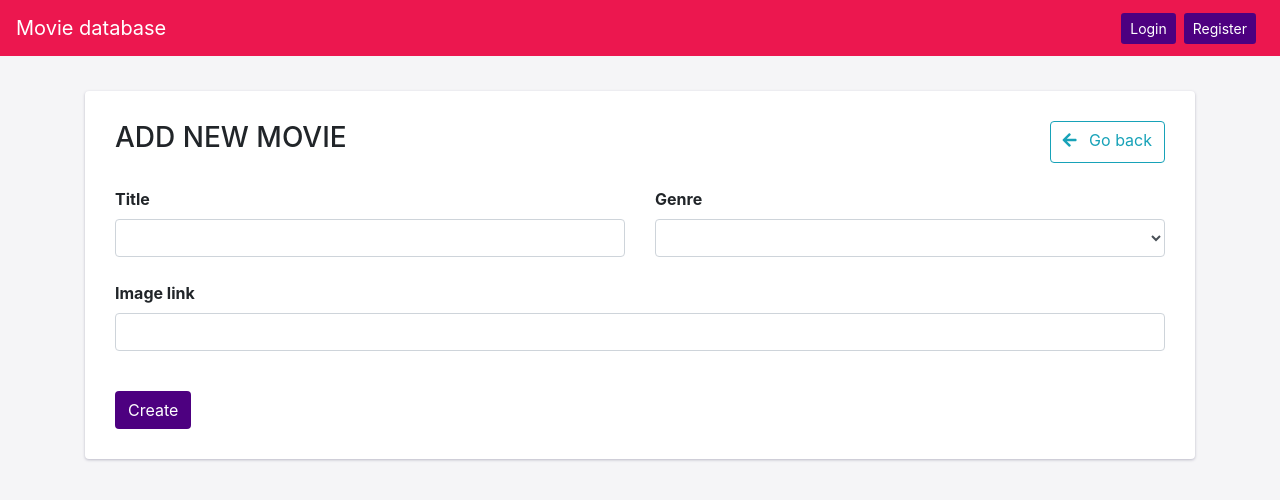
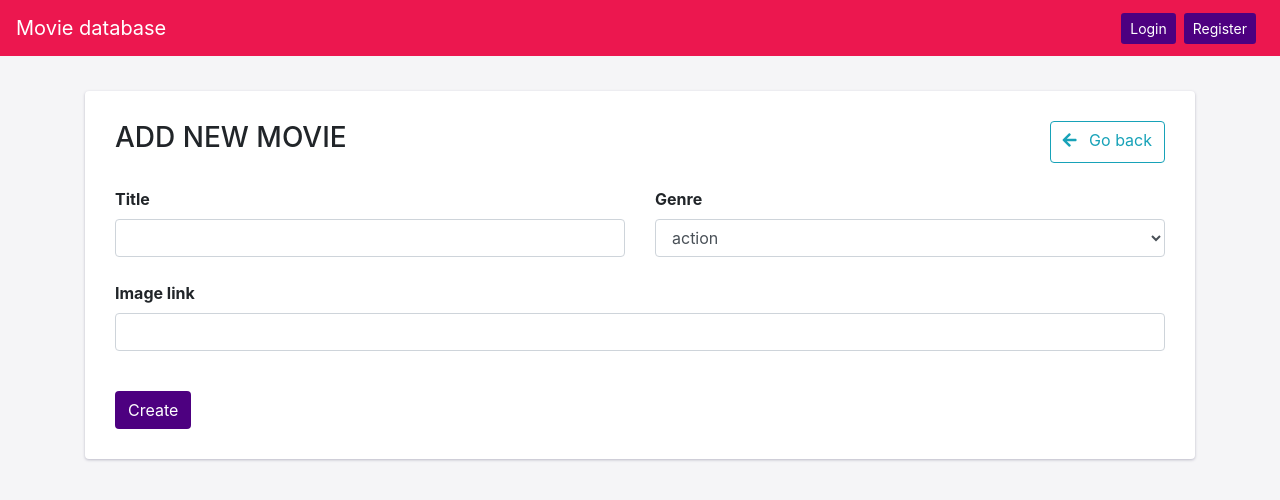
Before and after one commit to NIghtCrawlerR/MovieDB-React-Mongo-Node-, a React (Create React App) app in the folder client/: page /create in a window 1280 px wide. Shown: the top 500 px of the page. Built offline with nearby package versions, Linux system fonts and the light colour scheme.

Commit message:
edit genre selector

```diff
--- a/client/src/components/filter.component.jsx
+++ b/client/src/components/filter.component.jsx
@@ -39,6 +39,7 @@ export default class Filter extends Component {
                     <div className="row">
                         <div className="col-lg-3 col-md-3 col-sm-6 col-xs-12 my-1">
                             <select className="form-control" name="genre">
+                                <option value="">All genres</option>
                                 {genres.map((genre, i) => {
                                     return <option value={genre} key={i}>{genre}</option>
                                 })}
@@ -51,8 +52,8 @@ export default class Filter extends Component {
                                         <div className="col-sm-6 col-xs-6 my-1">
                                             <select name="watched" className="form-control">
                                                 <option value="">All (watched/not watched)</option>
-                                                <option value="1">Watched</option>
-                                                <option value="0">Not watched</option>
+                                                <option value={true}>Watched</option>
+                                                <option value={false}>Not watched</option>
                                             </select>
                                         </div>
                                         <div className="col-sm-6 col-xs-6 my-1">
--- a/client/src/utils/genres.js
+++ b/client/src/utils/genres.js
@@ -1,4 +1,4 @@
-export const genres = ['', 'action', 'adventure', 'animation', 'biography', 'comedy', 'crime',
+export const genres = ['action', 'adventure', 'animation', 'biography', 'comedy', 'crime',
     'documentary', 'drama', 'family', 'fantasy', 'fantasy', 'film-noir', 'history', 'horror',
     'musical', 'mystery', 'romance', 'sci-fi', 'sport', 'thriller', 'war', 'western'
 ]
```
